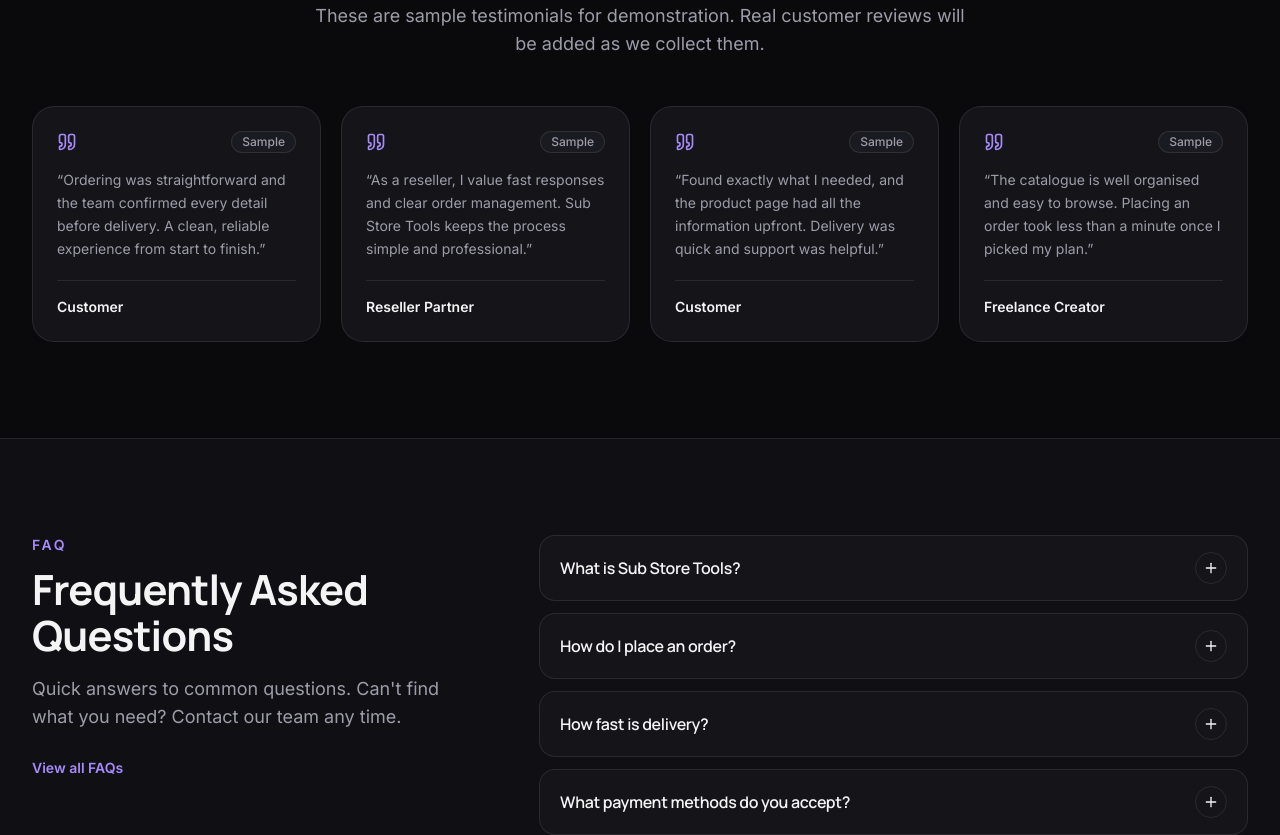
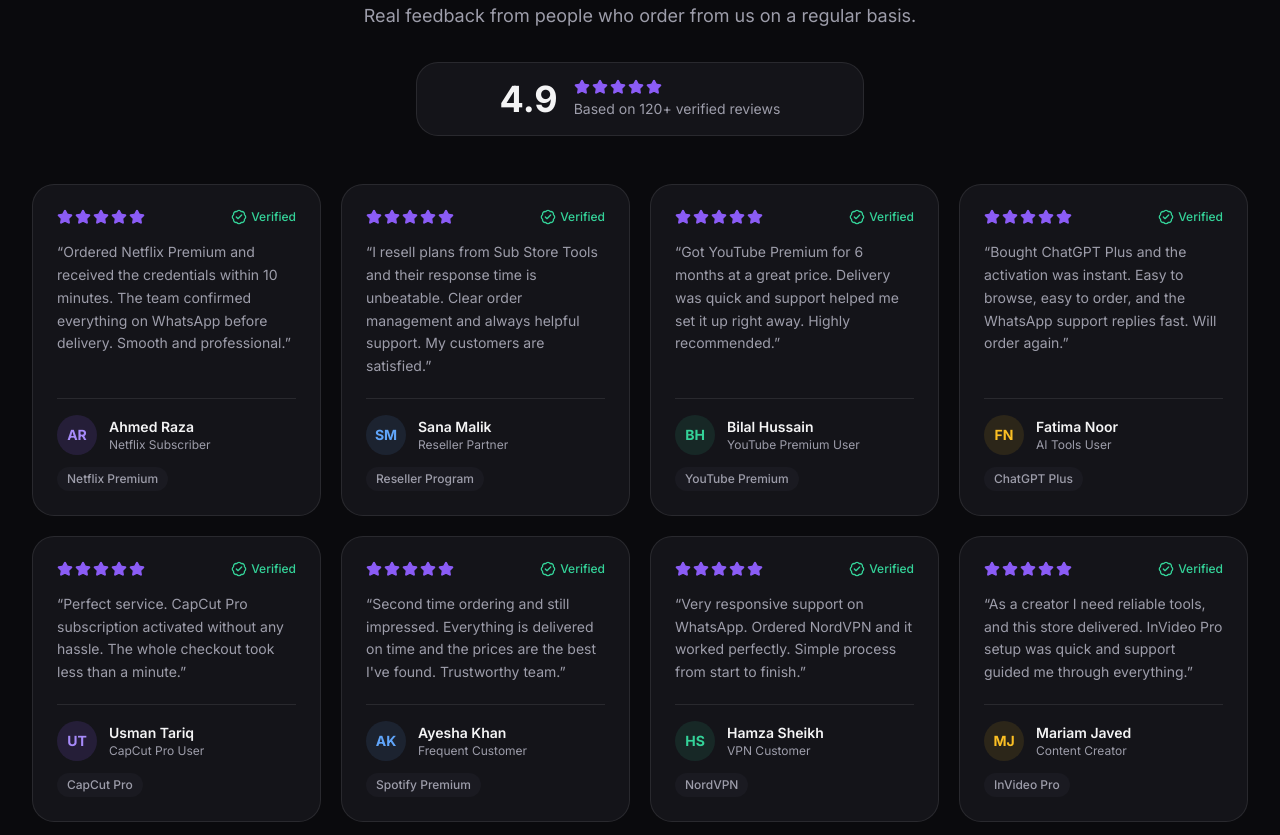
Before and after one commit to Farhan315-019/sub-store-tools, a Next.js app: page / in a window 1280 px wide. Shown: the part 9240-10075 px from the top of the page. Built offline with nearby package versions, Linux system fonts and the light colour scheme.

Commit message:
Redesign testimonials as realistic customer reviews

```diff
--- a/src/components/home/Testimonials.tsx
+++ b/src/components/home/Testimonials.tsx
@@ -1,30 +1,94 @@
-import { Quote } from "lucide-react";
+import { BadgeCheck, Star } from "lucide-react";
 import { testimonials } from "@/data/testimonials";
 import { SectionHeading } from "@/components/ui/SectionHeading";
 import { Reveal } from "@/components/ui/Reveal";
-import { Badge } from "@/components/ui/Badge";
+import { cn } from "@/lib/utils";
+
+const avatarTones = [
+  "bg-accent-soft text-accent-text",
+  "bg-info/10 text-info",
+  "bg-success/10 text-success",
+  "bg-warning/10 text-warning",
+];
+
+function initials(name: string) {
+  return name
+    .split(" ")
+    .map((part) => part[0])
+    .join("")
+    .slice(0, 2)
+    .toUpperCase();
+}
+
+function Stars({ rating, className }: { rating: number; className?: string }) {
+  return (
+    <div className={cn("flex items-center gap-0.5", className)} aria-label={`${rating} out of 5 stars`}>
+      {Array.from({ length: 5 }).map((_, index) => (
+        <Star
+          key={index}
+          className={cn(
+            "size-4",
+            index < rating ? "fill-accent text-accent" : "fill-transparent text-border"
+          )}
+          aria-hidden="true"
+        />
+      ))}
+    </div>
+  );
+}
 
 export function Testimonials() {
   return (
     <section className="container-x py-20 sm:py-24">
       <SectionHeading
-        eyebrow="Testimonials"
-        title="What People Say"
-        subtitle="These are sample testimonials for demonstration. Real customer reviews will be added as we collect them."
+        eyebrow="Reviews"
+        title="Trusted by Customers Every Day"
+        subtitle="Real feedback from people who order from us on a regular basis."
       />
+
+      <Reveal className="mx-auto mt-8 flex max-w-md items-center justify-center gap-4 rounded-card-lg border border-border bg-surface px-6 py-4">
+        <p className="text-4xl font-bold text-foreground">4.9</p>
+        <div>
+          <Stars rating={5} />
+          <p className="mt-1 text-sm text-muted">Based on 120+ verified reviews</p>
+        </div>
+      </Reveal>
+
       <div className="mt-12 grid gap-5 sm:grid-cols-2 lg:grid-cols-4">
         {testimonials.map((testimonial, index) => (
-          <Reveal key={testimonial.quote} delay={index * 0.06} className="h-full">
+          <Reveal key={testimonial.name} delay={index * 0.06} className="h-full">
             <figure className="flex h-full flex-col rounded-card-lg border border-border bg-surface p-6">
               <div className="flex items-center justify-between">
-                <Quote className="size-5 text-accent-text" aria-hidden="true" />
-                <Badge tone="neutral">{testimonial.label}</Badge>
+                <Stars rating={testimonial.rating} />
+                <span className="flex items-center gap-1 text-xs font-medium text-success">
+                  <BadgeCheck className="size-4" aria-hidden="true" />
+                  Verified
+                </span>
               </div>
               <blockquote className="mt-4 flex-1 text-sm leading-relaxed text-muted">
                 &ldquo;{testimonial.quote}&rdquo;
               </blockquote>
-              <figcaption className="mt-5 border-t border-border pt-4 text-sm font-semibold text-foreground">
-                {testimonial.role}
+              <figcaption className="mt-5 border-t border-border pt-4">
+                <div className="flex items-center gap-3">
+                  <span
+                    className={cn(
+                      "flex size-10 shrink-0 items-center justify-center rounded-full text-sm font-bold",
+                      avatarTones[index % avatarTones.length]
+                    )}
+                    aria-hidden="true"
+                  >
+                    {initials(testimonial.name)}
+                  </span>
+                  <div className="min-w-0">
+                    <p className="truncate text-sm font-semibold text-foreground">
+                      {testimonial.name}
+                    </p>
+                    <p className="truncate text-xs text-muted">{testimonial.role}</p>
+                  </div>
+                </div>
+                <span className="mt-3 inline-block rounded-full bg-surface-2 px-2.5 py-1 text-xs font-medium text-muted">
+                  {testimonial.product}
+                </span>
               </figcaption>
             </figure>
           </Reveal>
--- a/src/data/testimonials.ts
+++ b/src/data/testimonials.ts
@@ -2,27 +2,75 @@
 
 export const testimonials: Testimonial[] = [
   {
+    name: "Ahmed Raza",
+    role: "Netflix Subscriber",
     quote:
-      "Ordering was straightforward and the team confirmed every detail before delivery. A clean, reliable experience from start to finish.",
-    label: "Sample",
-    role: "Customer",
+      "Ordered Netflix Premium and received the credentials within 10 minutes. The team confirmed everything on WhatsApp before delivery. Smooth and professional.",
+    rating: 5,
+    product: "Netflix Premium",
+    verified: true,
   },
   {
+    name: "Sana Malik",
+    role: "Reseller Partner",
     quote:
-      "As a reseller, I value fast responses and clear order management. Sub Store Tools keeps the process simple and professional.",
-    label: "Sample",
-    role: "Reseller Partner",
+      "I resell plans from Sub Store Tools and their response time is unbeatable. Clear order management and always helpful support. My customers are satisfied.",
+    rating: 5,
+    product: "Reseller Program",
+    verified: true,
   },
   {
+    name: "Bilal Hussain",
+    role: "YouTube Premium User",
     quote:
-      "Found exactly what I needed, and the product page had all the information upfront. Delivery was quick and support was helpful.",
-    label: "Sample",
-    role: "Customer",
+      "Got YouTube Premium for 6 months at a great price. Delivery was quick and support helped me set it up right away. Highly recommended.",
+    rating: 5,
+    product: "YouTube Premium",
+    verified: true,
   },
   {
+    name: "Fatima Noor",
+    role: "AI Tools User",
     quote:
-      "The catalogue is well organised and easy to browse. Placing an order took less than a minute once I picked my plan.",
-    label: "Sample",
-    role: "Freelance Creator",
+      "Bought ChatGPT Plus and the activation was instant. Easy to browse, easy to order, and the WhatsApp support replies fast. Will order again.",
+    rating: 5,
+    product: "ChatGPT Plus",
+    verified: true,
+  },
+  {
+    name: "Usman Tariq",
+    role: "CapCut Pro User",
+    quote:
+      "Perfect service. CapCut Pro subscription activated without any hassle. The whole checkout took less than a minute.",
+    rating: 5,
+    product: "CapCut Pro",
+    verified: true,
+  },
+  {
+    name: "Ayesha Khan",
+    role: "Frequent Customer",
+    quote:
+      "Second time ordering and still impressed. Everything is delivered on time and the prices are the best I've found. Trustworthy team.",
+    rating: 5,
+    product: "Spotify Premium",
+    verified: true,
+  },
+  {
+    name: "Hamza Sheikh",
+    role: "VPN Customer",
+    quote:
+      "Very responsive support on WhatsApp. Ordered NordVPN and it worked perfectly. Simple process from start to finish.",
+    rating: 5,
+    product: "NordVPN",
+    verified: true,
+  },
+  {
+    name: "Mariam Javed",
+    role: "Content Creator",
+    quote:
+      "As a creator I need reliable tools, and this store delivered. InVideo Pro setup was quick and support guided me through everything.",
+    rating: 5,
+    product: "InVideo Pro",
+    verified: true,
   },
 ];
```
Also changed, not shown: src/types/index.ts (+5 -2 lines).
